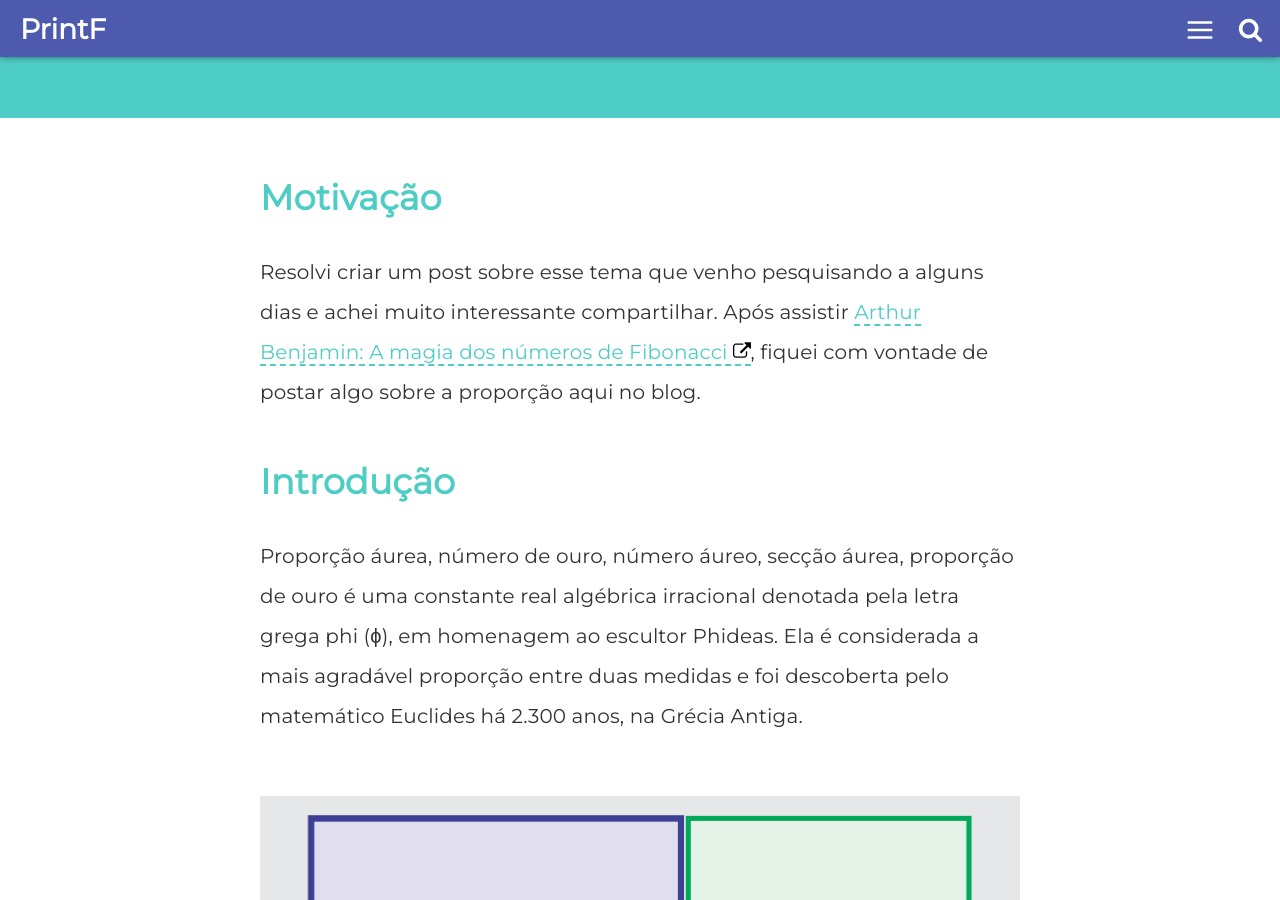
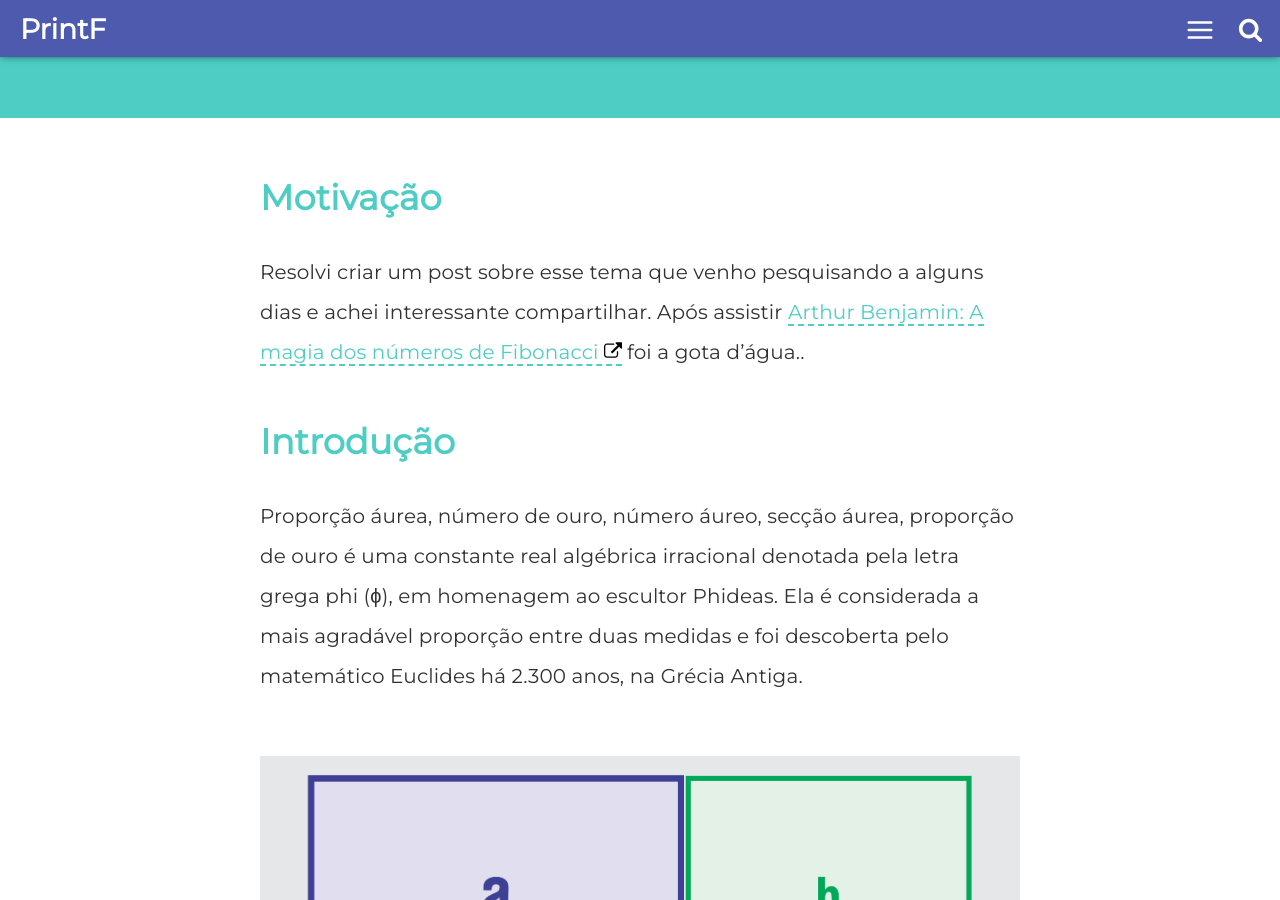
Before and after one commit to comppet/PrintF, a Jekyll site: the page built from _posts/2018-11-07-proporção-Áurea.md, in a window 1280 px wide and 900 px high, scrolled down 382 px. Built offline with Jekyll 4.4.1, drawn with Linux system fonts in a browser that asks for light colours; comment, search, counter and statistics services are not loaded.

Commit message:
Update from Forestry.io comppet.ufu@gmail.com updated _posts/2018-11-07-proporção-Áurea.md

```diff
--- a/_posts/2018-11-07-proporção-Áurea.md
+++ b/_posts/2018-11-07-proporção-Áurea.md
@@ -20,7 +20,7 @@ introduction: Proporção da matemática muito famosa presente em logomarcas, pi
 ---
 ## Motivação
 
-Resolvi criar um post sobre esse tema que venho pesquisando a alguns dias e achei muito interessante compartilhar. Após assistir [Arthur Benjamin: A magia dos números de Fibonacci](https://www.youtube.com/watch?v=SjSHVDfXHQ4), fiquei com vontade de postar algo sobre a proporção aqui no blog.
+Resolvi criar um post sobre esse tema que venho pesquisando a alguns dias e achei interessante compartilhar. Após assistir [Arthur Benjamin: A magia dos números de Fibonacci](https://www.youtube.com/watch?v=SjSHVDfXHQ4) foi a gota d'água..
 
 ## Introdução
 
```
